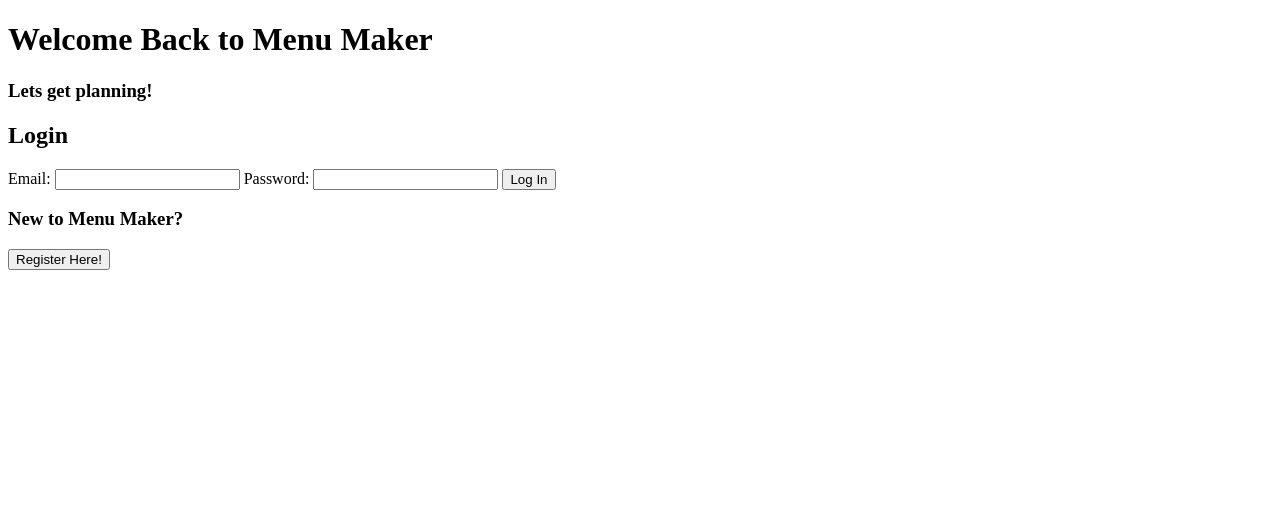
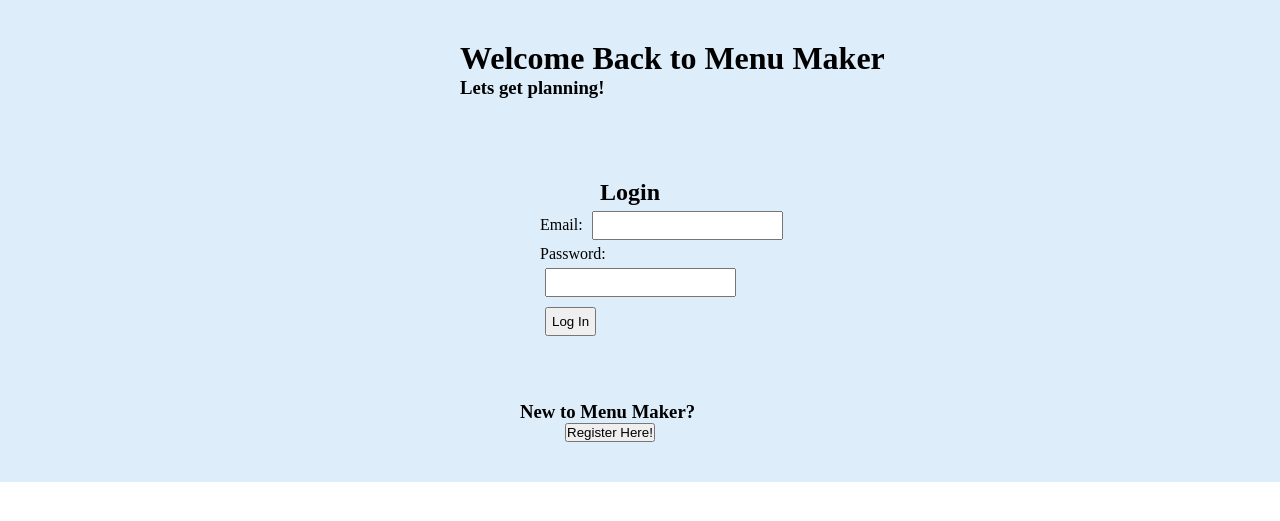
Before and after one commit to JenniferFulton/menu_maker, a Django app: template menu/login/templates/reg_login.html in a window 1280 px wide. Shown: the top 521 px of the page. Run offline with Django 3.2, Linux system fonts and the light colour scheme; the template is opened without the code that fills it, so the values that code supplies are empty.

Commit message:
style for login page started and login page is somewhat centered

```diff
--- a/menu/login/static/css/reg_log.css
+++ b/menu/login/static/css/reg_log.css
@@ -1,16 +1,43 @@
+*{
+    margin: 0px;
+    padding: 0px;
+}
+
 #wrapper{
     padding: 40px;
-    display: flex;
-} */
+    width: auto;
+    height: auto;
+    background-color: rgba(196, 223, 247, 0.568);
+}
 
-.register{
-    width: 15%;
-    text-align: left;
-    margin-left: 10%;
+.title{
+    display: block;
+    margin-left: 35%;
+
 }
 
 .login{
-    width: 15%;
-    text-align: left;
-    margin-left: 100px;
+    margin-top: 60px;
+    margin-bottom: 40px;
+    margin-left: 40%;
+    width: 250px;
+    padding: 20px
 }
+
+h2{
+    margin-left: 60px;
+}
+
+input{
+    padding: 5px;
+    margin: 5px;
+}
+
+.register{
+    margin-left: 40%;
+    width: 250px;
+}
+
+button{
+    margin-left: 45px;
+}
--- a/menu/login/templates/reg_login.html
+++ b/menu/login/templates/reg_login.html
@@ -5,8 +5,8 @@
     <meta http-equiv="X-UA-Compatible" content="IE=edge">
     <meta name="viewport" content="width=device-width, initial-scale=1.0">
     <title>Login to Menu Maker</title>
-    <!-- {% load static %}
-    <link rel="stylesheet" href="{% static 'css/reg_log.css' %}">  -->
+    {% load static %}
+    <link rel="stylesheet" href="{% static 'css/reg_log.css' %}">
 </head>
 <body>
     <div id=wrapper>
```
